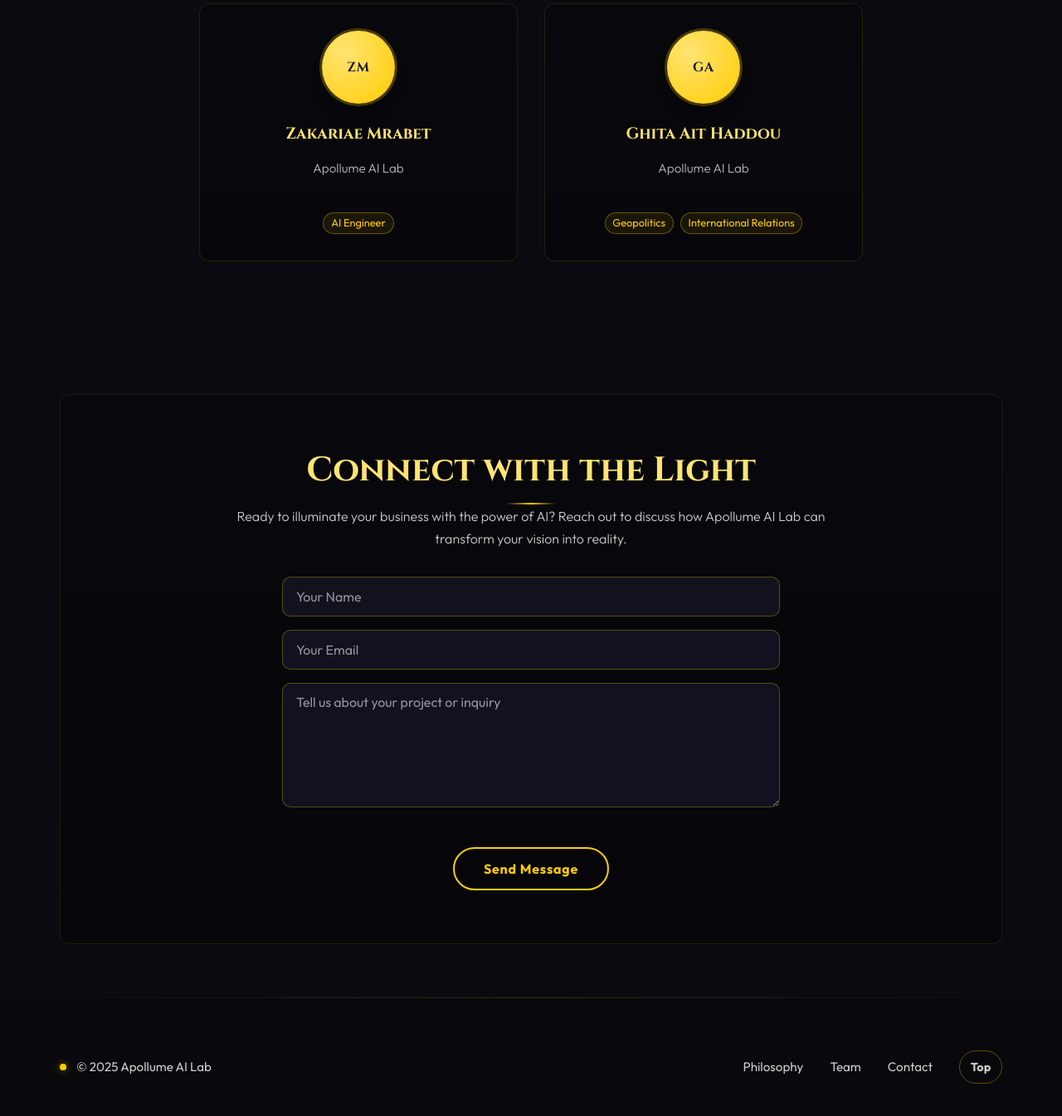
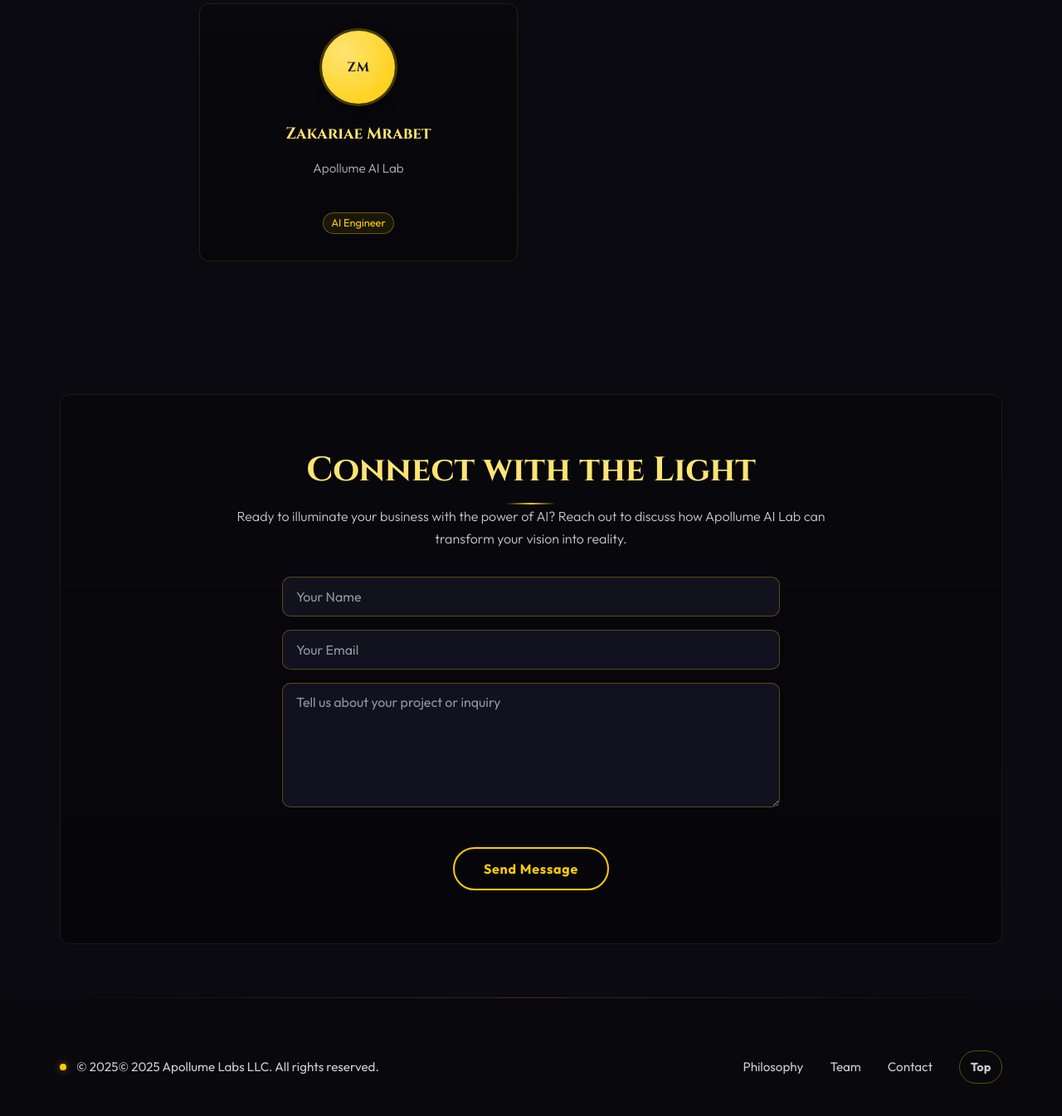
Before and after one commit to apollume/apollume.github.io, a plain HTML site: page index.html in a window 1280 px wide. Shown: the part 1653-2998 px from the top of the page at 83% size. Drawn offline with nearby package versions, Linux system fonts and the light colour scheme; animation ran at ten frames a second.

Commit message:
Update index.html

```diff
--- a/index.html
+++ b/index.html
@@ -816,7 +816,7 @@
             <span class="tag">AI Engineer</span>
           </div>
         </article>
-        <article class="member-card" aria-label="Team member: Ghita Ait Haddou">
+        <!--  <article class="member-card" aria-label="Team member: Ghita Ait Haddou">
           <div class="avatar" aria-hidden="true">GA</div>
           <h3 class="member-name">Ghita Ait Haddou</h3>
           <p class="member-meta">Apollume AI Lab</p>
@@ -824,7 +824,7 @@
             <span class="tag">Geopolitics</span>
             <span class="tag">International Relations</span>
           </div>
-        </article>
+        </article> -->
       </div>
     </section>
 
@@ -851,7 +851,7 @@
     <div class="footer-inner">
       <div class="footer-brand">
         <span class="dot" aria-hidden="true"></span>
-        <span>&copy; <span id="year">2025</span> Apollume AI Lab</span>
+        <span>&copy; <span id="year">2025</span>© 2025 Apollume Labs LLC. All rights reserved.</span>
       </div>
       <div class="footer-links">
         <a href="#philosophy">Philosophy</a>
```
